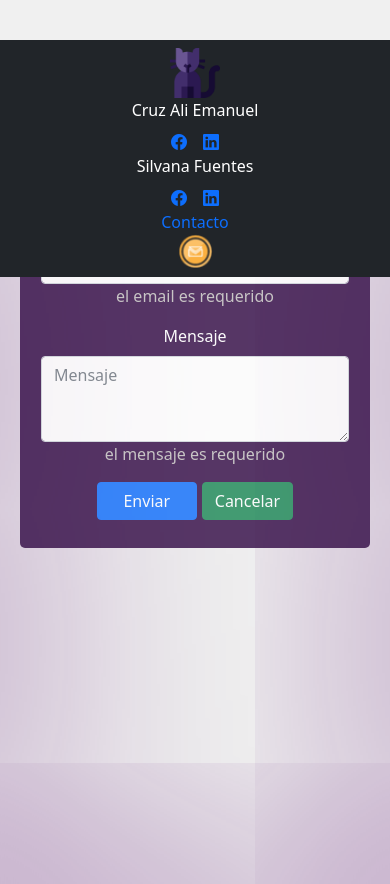
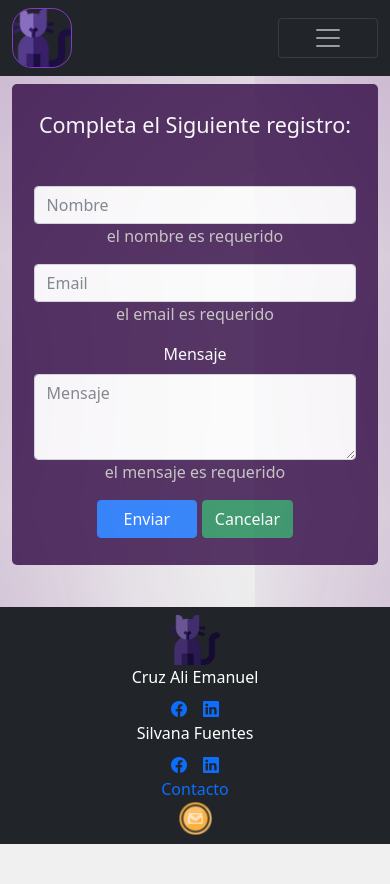
Before and after one commit to ali01cruz/GatitosReact, a React (Create React App) app: page /form in a window 390 px wide. After the commit the page ends 844 px from the top, so only its background shows below. Built offline with nearby package versions, Linux system fonts and the light colour scheme.

Commit message:
cambios en navbar para Contact y About

```diff
--- a/src/App.css
+++ b/src/App.css
@@ -13,6 +13,15 @@
   }
 }
 
+.page-container{
+  display: flex;
+  flex-direction: column;
+  text-align: center;
+  min-height: 100vh;
+}
+.content-wrap{
+  flex: 1;
+}
 .App-header {
   background-color: #282c34;
   min-height: 100vh;
--- a/src/App.js
+++ b/src/App.js
@@ -1,7 +1,7 @@
 import './App.css';
 
 import { useState } from 'react';
-import {Switch, Route} from "react-router-dom";
+import {Switch, Route, useLocation} from "react-router-dom";
 import Home from './components/home/home';
 import About from './components/about/about'
 
@@ -16,52 +16,58 @@ import Footer from './components/footer/footer';
 import CatCardDetails from './components/catCard/catCardDetails';
 
 import Cats from './components/catCard/cats';
+import NavBar from './components/navbarcomp/navBar.jsx';
+import { useEffect } from "react";
+import { Navbar } from 'react-bootstrap';
 
 
 function App() {
-  //con la badera lo que hace es que cuando se inicia el componente
-  //usando el use effec  lo va a negar
-  //como se inicia  en true  , luego cuando
-  //preciona el boton niega de vuelta
-  const[bandera,setBandera] = useState(true)
+  let location = useLocation();
+
+  useEffect(() => {
+    console.log(location);
+  }, [location]);
+
 
   return (
-    <div className="App">
+
+    <div className="page-container">
+      <div className="content-wrap">
+
+        <Switch>
+
+          <Route exact path="/home/cats/:name/:url">
+              <CatCardDetails/>
+          </Route>
+
+          <Route exact path="/home/cats">
+              <Cats/>
+          </Route>
 
           <Route exact path="/">
               <Landing />
           </Route>
 
-
           <Route exact path="/home">
             <NavbarComp/>
             <Home/>
-        <Footer/>
           </Route>
 
           <Route exact path="/form">
+            <NavBar/>
             <HookForm/>
-        <Footer/>
           </Route>
 
-      <Switch>
-        <Route exact path="/home/cats/:name/:url">
-          <CatCardDetails/>
-        </Route>
-        <Route exact path="/home/cats">
-          <Cats/>
-        </Route>
-      </Switch>
-
-      <Route path="/about">
+          <Route exact path="/about">
+            <NavBar/>
             <About/>
-           <Footer/>
           </Route>
 
+        </Switch>
+      </div>
+      { location.pathname === '/' ? <></> : <Footer/> }
+    </div>
 
-
-
-    </div>
   );
 }
 
--- a/src/components/about/about.jsx
+++ b/src/components/about/about.jsx
@@ -21,7 +21,7 @@ export default function About(){
 
       };
     return (
-        <div class="container">
+        <div class="container mt-2">
             <p className="my-2">
                 <span>
                 @Echo por Cruz Ali Emanuel  y Silvana Fuentes
--- a/src/components/footer/footer.css
+++ b/src/components/footer/footer.css
@@ -3,7 +3,7 @@ body{
     background: #f0f0f0;
   }
 footer{
-    margin-top: 30px;
+    margin-top: 5px;
     width: 100%;
     position:absolute;
     bottom: 0;
@@ -13,9 +13,15 @@ footer{
   .contacto{
     text-decoration: none;
   }
+  .main-footer{
+    padding-top: 2rem;
+    position: relative;
+    bottom: 0;
+    width: 100;
+  }
   @media screen and (max-width: 750px){
     footer{
-        margin-top: 40px;
+        margin-top: 20px;
         width: 100%;
         position:sticky;
         bottom: 0;
--- a/src/components/footer/footer.jsx
+++ b/src/components/footer/footer.jsx
@@ -3,13 +3,14 @@ import { Link } from "react-router-dom";
 import './footer.css';
 import icono from '../../img/gato.png';
 import icono1 from '../../img/contacto2.png';
+import ModalFooter from 'react-bootstrap/ModalFooter'
 
 
 export default function Footer(){
 
     return(
         <div >
-            <footer className="text-white py-2 bg-dark">
+            <footer className="main-footer text-white py-2 bg-dark">
                 <div className="container">
                     <nav className="row">
                         <Link to='/Home' className="col-12 col-md-3 d-flex aling-center justify-content-center">
--- a/src/components/form/dd.css
+++ b/src/components/form/dd.css
@@ -6,11 +6,11 @@
     justify-content: center;
 
     opacity: .8;
-    float: left;
+    float: center;
     color: #fff;
     text-align: center;
     background-color: rgb(49, 9, 68);
-    position: absolute;
+    align-items: center;
     left: 20px;
     right: 20px;
 
@@ -26,19 +26,9 @@ p{
 }
 @media screen and (max-width: 750px){
     .formulario{
-
-        display: flex;
-
-        justify-content: flex-start;
-        min-height: auto;
-
         left: 20px;
         right: 20px;
 
     }
-    body{
-        margin-top: 0;
-    }
-
 
   }
--- a/src/components/form/form.jsx
+++ b/src/components/form/form.jsx
@@ -87,7 +87,8 @@ const HookForm = () => {
     }
 
     return (
-        <div class="container">
+        <div class="my-2">
+        <div class="container mt-1">
             <div  className="Hookform formulario" style ={styleform}>
 
                             <Form className="text-white my-4 campo" onSubmit={(e)=>onSubmitForm(e)}>
@@ -136,7 +137,7 @@ const HookForm = () => {
                             </Form>
 
             </div >
-        </div>
+        </div></div>
     );
 }
 
--- a/src/components/home/dashboard.module.css
+++ b/src/components/home/dashboard.module.css
@@ -1,7 +1,8 @@
 .containerDash{
     display: flex;
     background-color: #c6c82d11;
-    height: 89vh;
+    height: 85vh;
+    margin-bottom: -90px;
     width: 100vw;
     box-sizing: content-box;
 
--- /dev/null
+++ b/src/components/navbarcomp/navBar.jsx
@@ -0,0 +1,46 @@
+import React from "react";
+import 'bootstrap/dist/css/bootstrap.min.css'
+import {NavLink} from "react-router-dom";
+import Navbar from "react-bootstrap/Navbar"
+import Container from "react-bootstrap/Container"
+import Nav from "react-bootstrap/Nav"
+import { FormControl,Form ,Button , NavDropdown} from "react-bootstrap"
+import icono from '../../img/gato.png';
+import './navbar.css'
+
+
+export default function NavBar(){
+
+
+    return (
+
+      <Navbar collapseOnSelect expand="lg" bg="dark" variant="dark">
+      <Container>
+            <NavLink exact to="/" activeClassName="active">
+                <Navbar.Brand >
+                        <img src={icono} alt="Gatos" style={{width:'60px', border:'rgb(102, 43, 158) 1px solid', borderRadius:'20px',filter:'brightness(130%)'}} />
+                </Navbar.Brand>
+            </NavLink>
+        <Navbar.Toggle aria-controls="responsive-navbar-nav" />
+        <Navbar.Collapse id="responsive-navbar-nav">
+          <Nav className="me-auto">
+          </Nav>
+
+          <Nav>
+            <NavLink exact to="/home" activeClassName="active">
+              <Button className="busc" >Home</Button>{' '}
+            </NavLink>
+            <NavLink exact to="/about" >
+              <Button className="busc" >About</Button>{' '}
+            </NavLink>
+            <NavLink exact to="/form" >
+              <Button className="busc" >Contact</Button>{' '}
+            </NavLink>
+
+          </Nav>
+        </Navbar.Collapse>
+      </Container>
+    </Navbar>
+)
+
+}
--- a/src/components/navbarcomp/navbar.css
+++ b/src/components/navbarcomp/navbar.css
@@ -3,12 +3,16 @@ body{
   margin-top: 0px;
 }
 .busc{
+  margin: 3px;
     background-color: rgb(102, 43, 158);
     border-color: rgb(178, 126, 202);
     color: white;
-    background: rgb(97, 8, 124);
+    background: rgb(82 48 98);
 }
 .busc:hover{
-  background: rgb(117, 49, 182);
+  background: rgb(125, 75, 146);
   border-color: darkgray;
 }
+.img-filtro{
+  filter: brightness(150%);
+}
```
Lines whose indentation alone changed are shown as unchanged.
